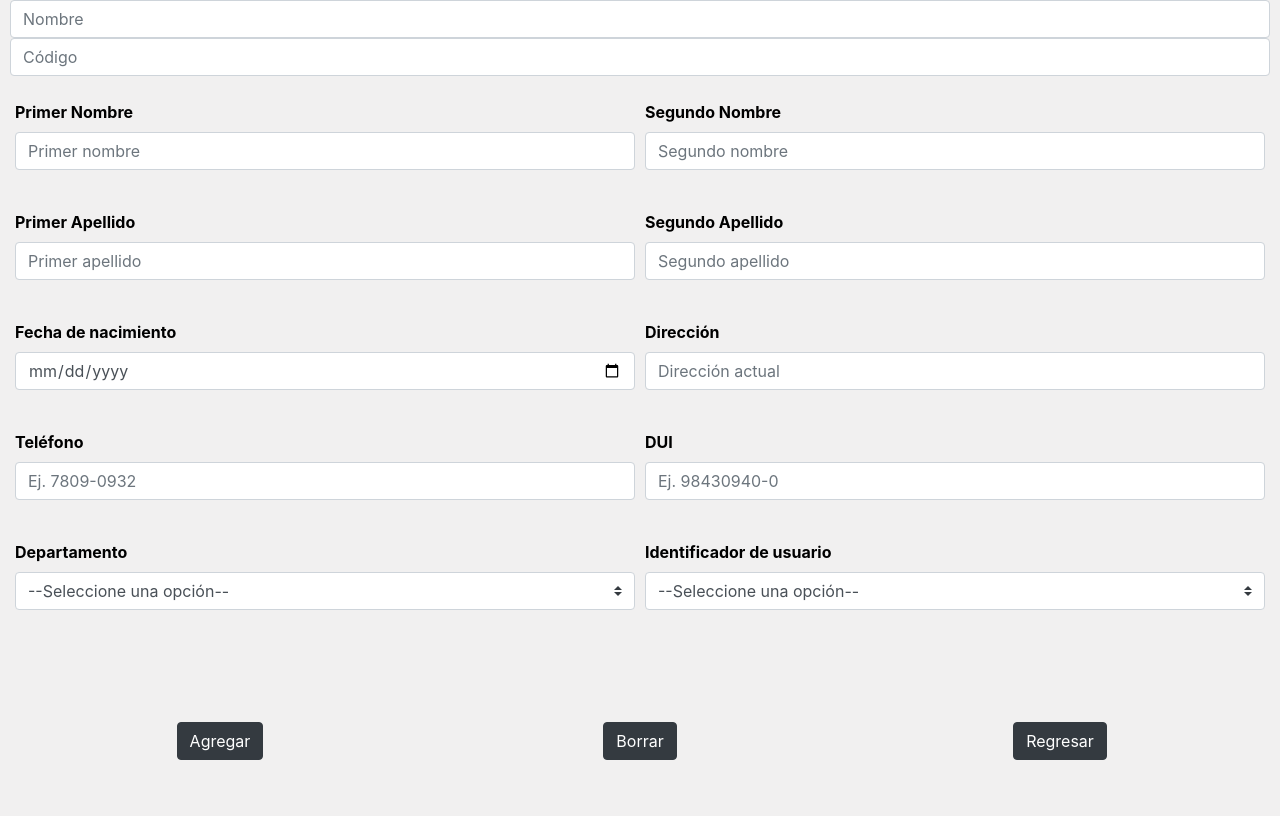
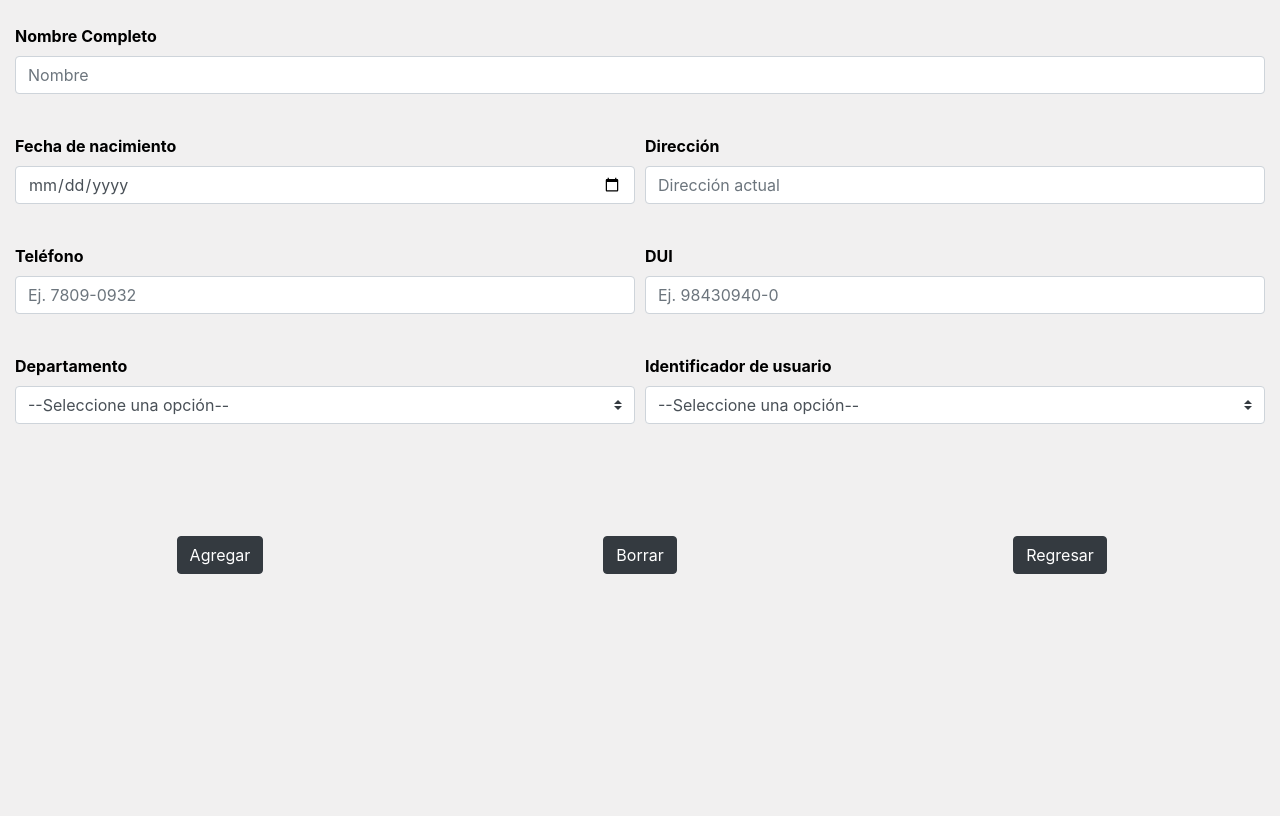
Before and after one commit to Eduardo699/ProyectoICHS, a PHP site: page /vistas/formClientes.php in a window 1280 px wide. After the commit the page ends 574 px from the top, so only its background shows below. Run offline with PHP 8.4, Linux system fonts and the light colour scheme; data comes from the database, SQL or seed files in the repository; some libraries are stand-ins or nearby versions.

Commit message:
Version 2.2 Dashboard

```diff
--- a/dao/Clientes.dao.php
+++ b/dao/Clientes.dao.php
@@ -61,37 +61,6 @@ class clsClienteDAO{
 			return $contenedor;
 		}
 
-		public static function correlativoCliente(){
-			$con = new clsConexion();
-			$query = "SELECT idCliente from cliente";
-			$contenedor = $con->ejecutarConsulta($query);
-
-			$i = 0;
-			$mayor = 0;
-			foreach ($contenedor as $row) {
-
-				$aux = strlen($row[0]);
-
-				$res = substr($row[0], 6,$aux);
-
-				if ($i == 0) {
-					$mayor = $res;
-				}
-
-				else{
-					if ($res>$mayor) {
-						$mayor = $res;
-					}
-				}
-
-				$i++;
-			}
-
-			$con->cerrarConexion();
-			return $mayor;
-		}
-
-
 	public static function listarDatos($parametro, $valor){
 		$con = new clsConexion();
 		if($parametro == 1){
--- a/vistas/formClientes.php
+++ b/vistas/formClientes.php
@@ -34,54 +34,6 @@ body{
 
 </style>
 <script type="text/javascript" src="../js/formUsuarios.validaciones.js"></script>
-<script>
-
-
-	$(document).ready(function () {
-
-	var nombre1 = "";
-	var nombre2 = "";
-	var apellido1 = "";
-	var apellido2 = "";
-
-	var code1 = "";
-	var code2 = "";
-	var code3 = "";
-	var code4 = "";
-
-    $("#txtNombre1").keyup(function () {
-        nombre1 = $(this).val();
-        $("#txtNombre").val(nombre1+" "+nombre2+" "+apellido1+" "+apellido2);
-        code1 = nombre1.substr(0,1);
-        $("#txtCodigo").val(code1+code2+code3+code4);
-    });
-
-    $("#txtNombre2").keyup(function () {
-        nombre2 = $(this).val();
-        $("#txtNombre").val(nombre1+" "+nombre2+" "+apellido1+" "+apellido2);
-        code2 = nombre2.substr(0,1);
-        $("#txtCodigo").val(code1+code2+code3+code4);
-    });
-
-    $("#txtApellido1").keyup(function () {
-        apellido1 = $(this).val();
-        $("#txtNombre").val(nombre1+" "+nombre2+" "+apellido1+" "+apellido2);
-        code3 = apellido1.substr(0,1);
-        $("#txtCodigo").val(code1+code2+code3+code4);
-    });
-
-    $("#txtApellido2").keyup(function () {
-        apellido2 = $(this).val();
-        $("#txtNombre").val(nombre1+" "+nombre2+" "+apellido1+" "+apellido2);
-        code4 = apellido2.substr(0,1);
-        $("#txtCodigo").val(code1+code2+code3+code4);
-    });
-
-
-
-
-});
-</script>
 <body>
 	<div class="container-fluid">
 		<div class="row">
@@ -91,43 +43,13 @@ body{
 					<div id="contenedorForm" class="col-xs-12 col-sm-12 col-md-12 col-lg-12"><!--inicia contenedor del formulario-->
 						<form id="formUsuarios" action="../controladores/Cliente.controlador.php?a=ingr&origen=$origen" method="POST" enctype="multipart/form-data">
 							<div class="form-row">
-
-
+							    <div class="form-group col-md-12">
+							    	<br>
+							      	<label for="txtNombre">Nombre Completo</label>
 							      	<input placeholder="Nombre" type="text" class="form-control" id="txtNombre" name="nombre">
-							      	<input placeholder="Código" type="text" class="form-control" id="txtCodigo" name="codigo">
-
-									<div class="form-group col-md-6">
-							    	<br>
-							      	<label for="txtNombre1">Primer Nombre</label>
-							      	<input placeholder="Primer nombre" type="text" class="form-control" id="txtNombre1" name="txtNombre1">
-							      	<div id="mensajeUsername" class=""></div>
-										</div>
-
-									<div class="form-group col-md-6">
-							    	<br>
-							      	<label for="txtNombre2">Segundo Nombre</label>
-							      	<input placeholder="Segundo nombre" type="text" class="form-control" id="txtNombre2" name="txtNombre2">
 							      	<div id="mensajeUsername" class=""></div>
 							    </div>
 							</div>
-
-							<div class="form-row">
-								<div class="form-group col-md-6">
-							    	<br>
-							      	<label for="txtApellido1">Primer Apellido</label>
-							      	<input placeholder="Primer apellido" type="text" class="form-control" id="txtApellido1" name="txtApellido1">
-							      	<div id="mensajeUsername" class=""></div>
-										</div>
-
-									<div class="form-group col-md-6">
-							    	<br>
-							      	<label for="txtApellido2">Segundo Apellido</label>
-							      	<input placeholder="Segundo apellido" type="text" class="form-control" id="txtApellido2" name="txtApellido2">
-							      	<div id="mensajeUsername" class=""></div>
-							    </div>
-							</div>
-
-
 							<div class="form-row">
 							    <div class="form-group col-md-6">
 							    	<br>
```
Also changed, not shown: controladores/Cliente.controlador.php (+1 -6 lines).
